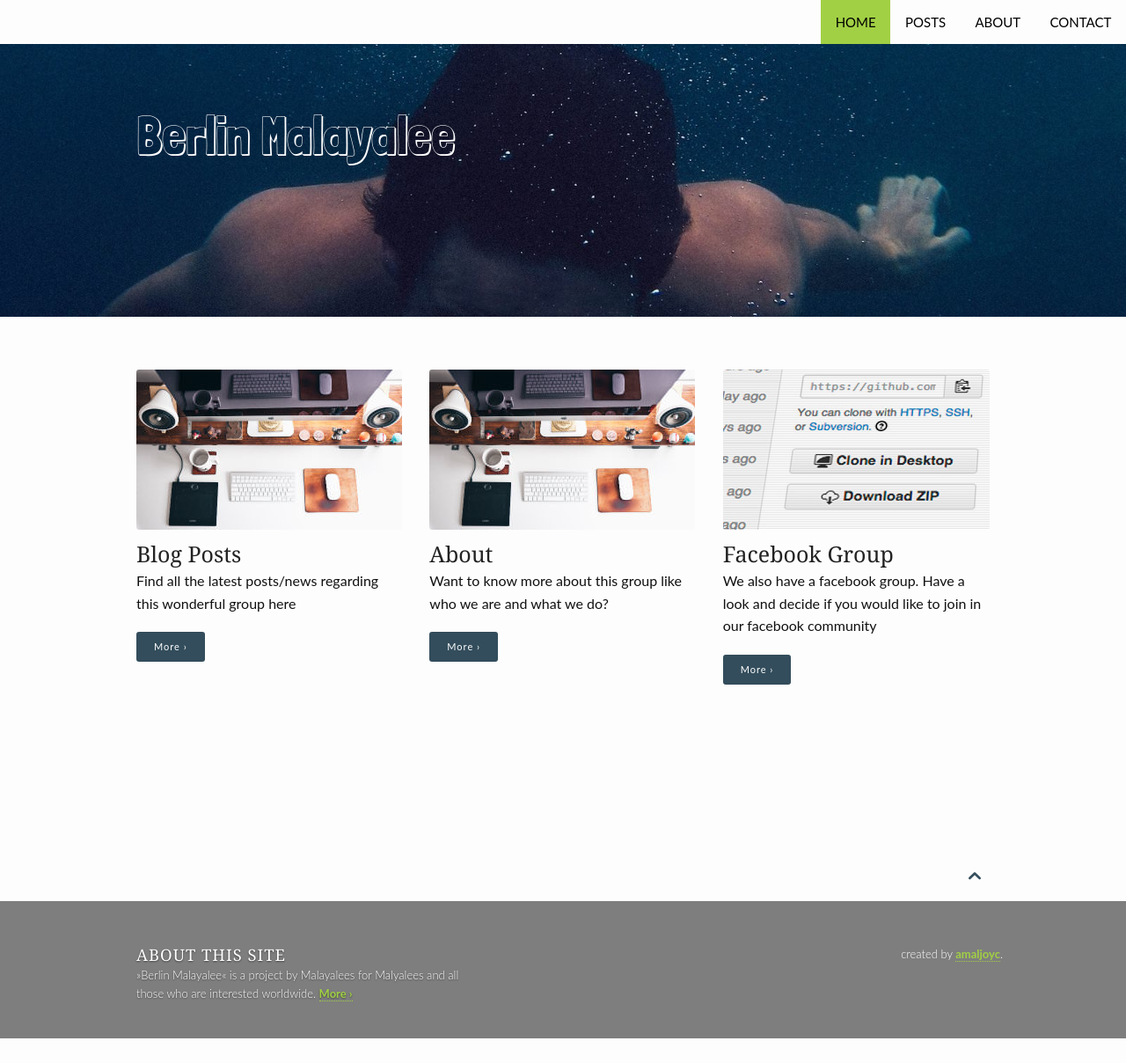
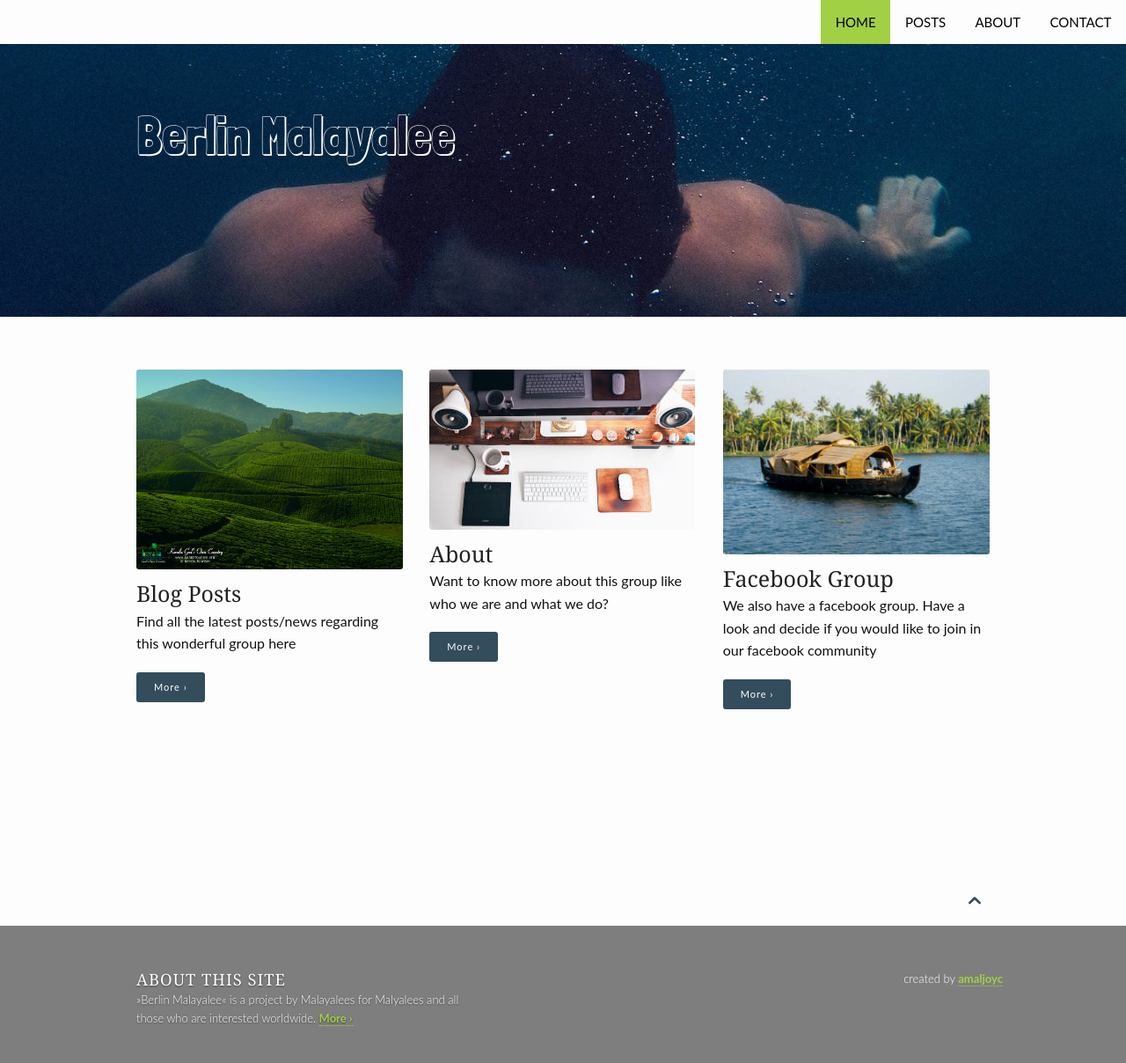
Before and after one commit to amaljoyc/bm-demo, a Jekyll site: the page built from pages/pages-root-folder/index.md, in a window 1280 px wide. Shown: the whole page at 88% size. Built offline with Jekyll 4.4.1, drawn with Linux system fonts in a browser that asks for light colours; before the commit the page ends 1180 px from its top, so only the background shows below that.

Commit message:
try diff img

```diff
--- a/_config.yml
+++ b/_config.yml
@@ -17,7 +17,7 @@ slogan: 'From Pravasi Malayalees for Malayalees'
 description: '»Berlin Malayalee« is a project by Malayalees for Malyalees and all those who are interested worldwide.'
 
 # The credits show up in the includes/_footer.html – It would be nice of you to leave a link to Phlow or Feeling Responsive as a thank you :)
-credits: '<p>created by <a href="https://amaljoyc.github.io/about">amaljoyc</a>.</p>'
+credits: '<p>created by <a href="https://amaljoyc.github.io/about">amaljoyc</a></p>'
 
 # Main author of the website
 # See > authors.yml
--- a/pages/pages-root-folder/index.md
+++ b/pages/pages-root-folder/index.md
@@ -10,7 +10,7 @@ header:
 widget1:
   title: "Blog Posts"
   url: '/blog/'
-  image: widget-1-302x182.jpg
+  image: thaila.jpg
   text: 'Find all the latest posts/news regarding this wonderful group here'
 
 widget2:
@@ -22,7 +22,7 @@ widget2:
 widget3:
   title: "Facebook Group"
   url: 'https://www.facebook.com/groups/berlinmalayalee/'
-  image: widget-github-303x182.jpg
+  image: 3.jpg
   text: 'We also have a facebook group. Have a look and decide if you would like to join in our facebook community'
 
 permalink: /index.html
```
Also changed, not shown: images/3.jpg (added), images/thaila.jpg (added).
